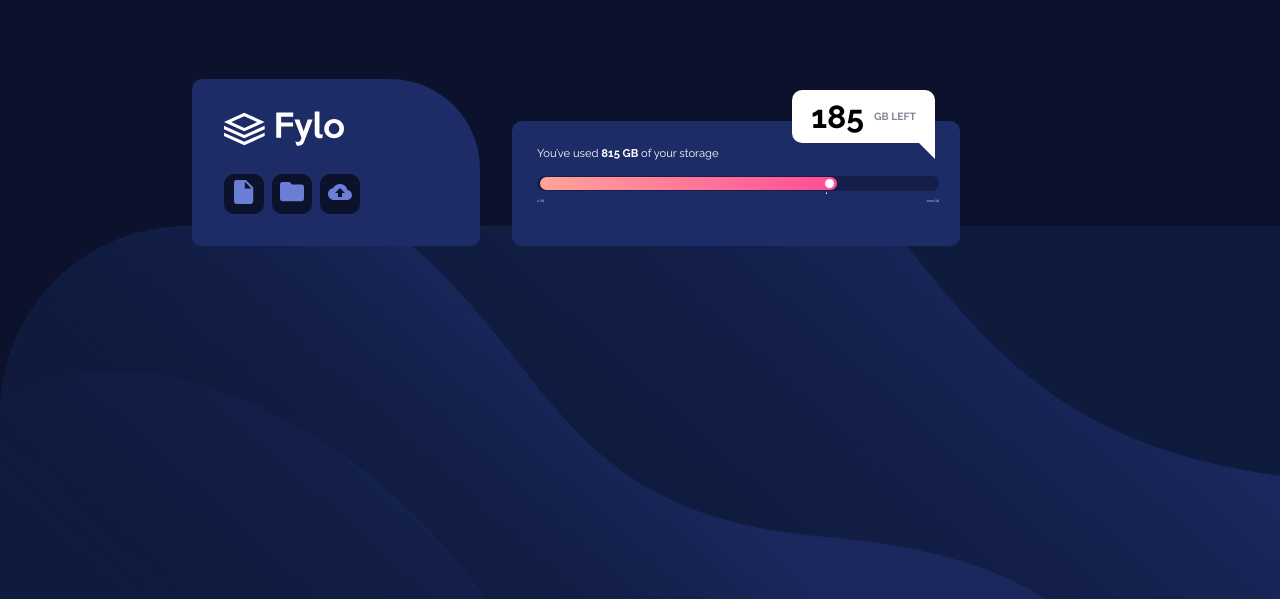
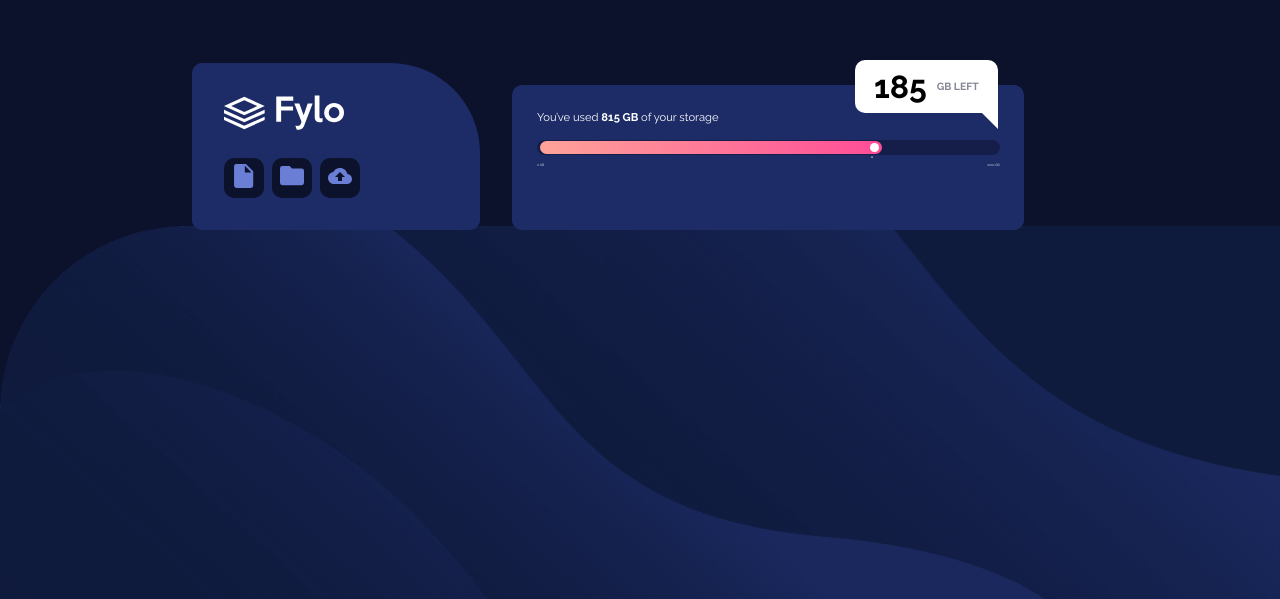
Before and after one commit to IanMFraser/frontend-mentor-fylo-storage-component, a plain HTML site: page index.html in a window 1280 px wide. Shown: the part 201-800 px from the top of the page. Drawn offline with Linux system fonts and the light colour scheme.

Commit message:
sizing fixes

```diff
--- a/style.css
+++ b/style.css
@@ -19,7 +19,7 @@ body {
     align-items: flex-end;
     width: 100%;
     position: absolute;
-    top: 35%;
+    top: 33%;
     left: 15%;
 }
 
@@ -33,8 +33,8 @@ body {
 .storage {
     background-color: hsl(228, 56%, 26%);
     color: white;
-    width: 35%;
-    height: 125px;
+    width: 40%;
+    height: 145px;
     border-radius: 10px;
     position: relative;
     display: flex;
```
